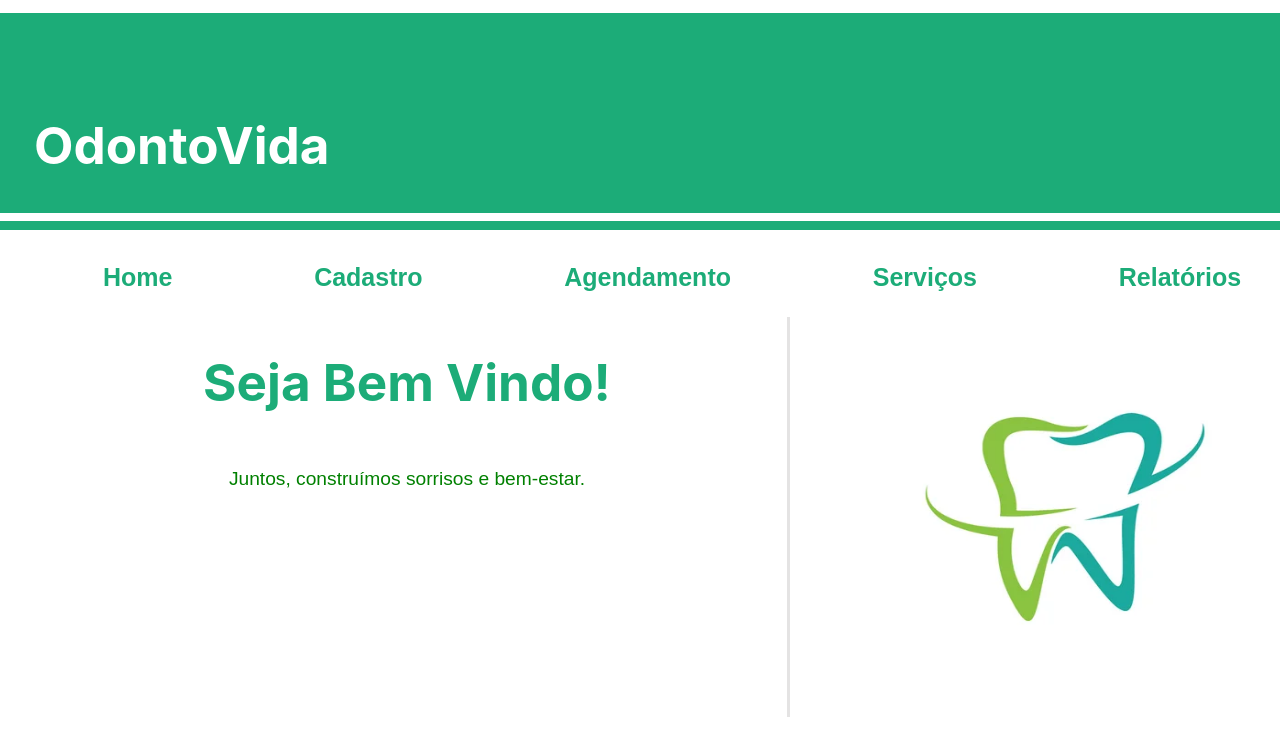
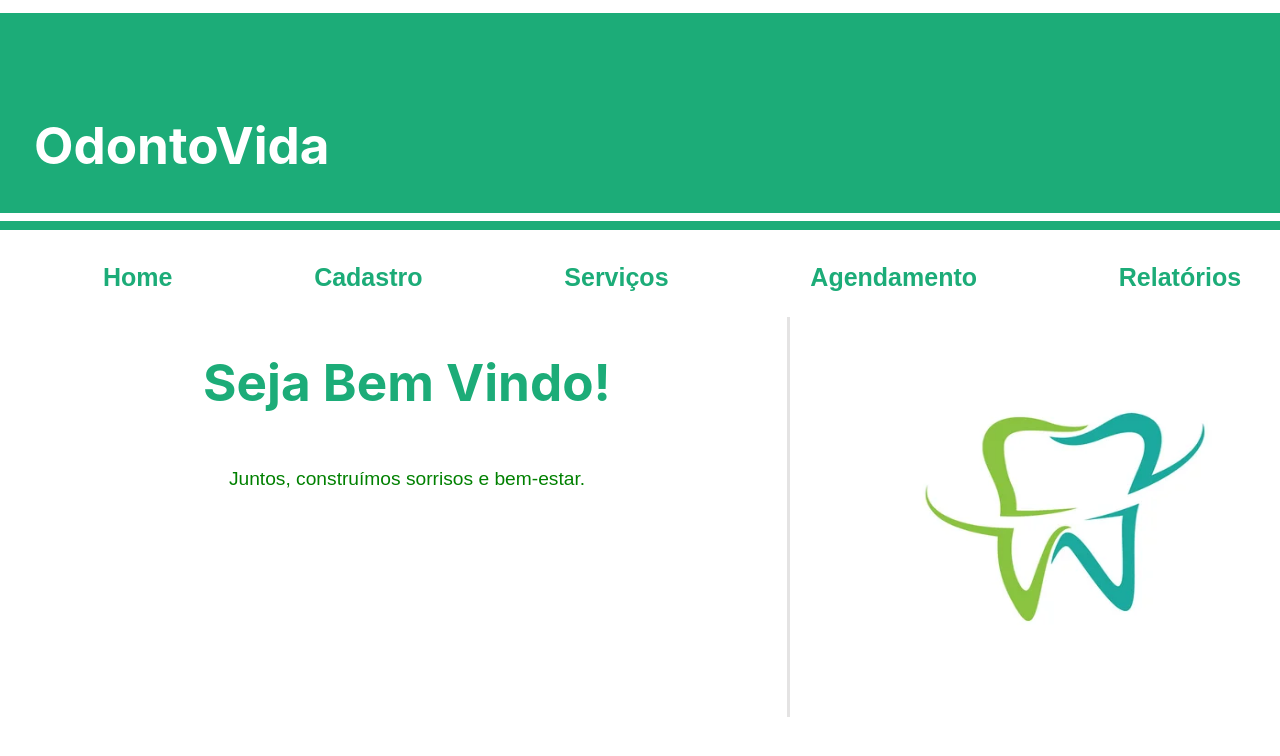
Before and after one commit to Yuri-Candiotto/Odontovida, a React (Vite) app in the folder OdontoVidaPrj-main/OdontoVidaPrj-main/ProjetoOdonto/vite/: page /TelaHome in a window 1280 px wide. Shown: the top 756 px of the page. Built offline with nearby package versions, Linux system fonts and the light colour scheme.

Commit message:
Update Menu.jsx

```diff
--- a/OdontoVidaPrj-main/OdontoVidaPrj-main/ProjetoOdonto/vite/src/components/Menu.jsx
+++ b/OdontoVidaPrj-main/OdontoVidaPrj-main/ProjetoOdonto/vite/src/components/Menu.jsx
@@ -9,9 +9,10 @@ const Menu = () => {
 
             <Link to="../TelaCadastro"><div className='childMenu'><button className="styleMenu">Cadastro</button></div> </Link>
 
+            <Link to="../TelaServicos"><div className='childMenu'><button className="styleMenu">Serviços</button></div> </Link>
+
 
                 <div className='childMenu'><button className="styleMenu">Agendamento</button></div>
-                <div className="childMenu"><button className="styleMenu">Serviços</button></div>
                 <div className="childMenu"><button className="styleMenu">Relatórios</button></div>
             </div>
         </div>
```
